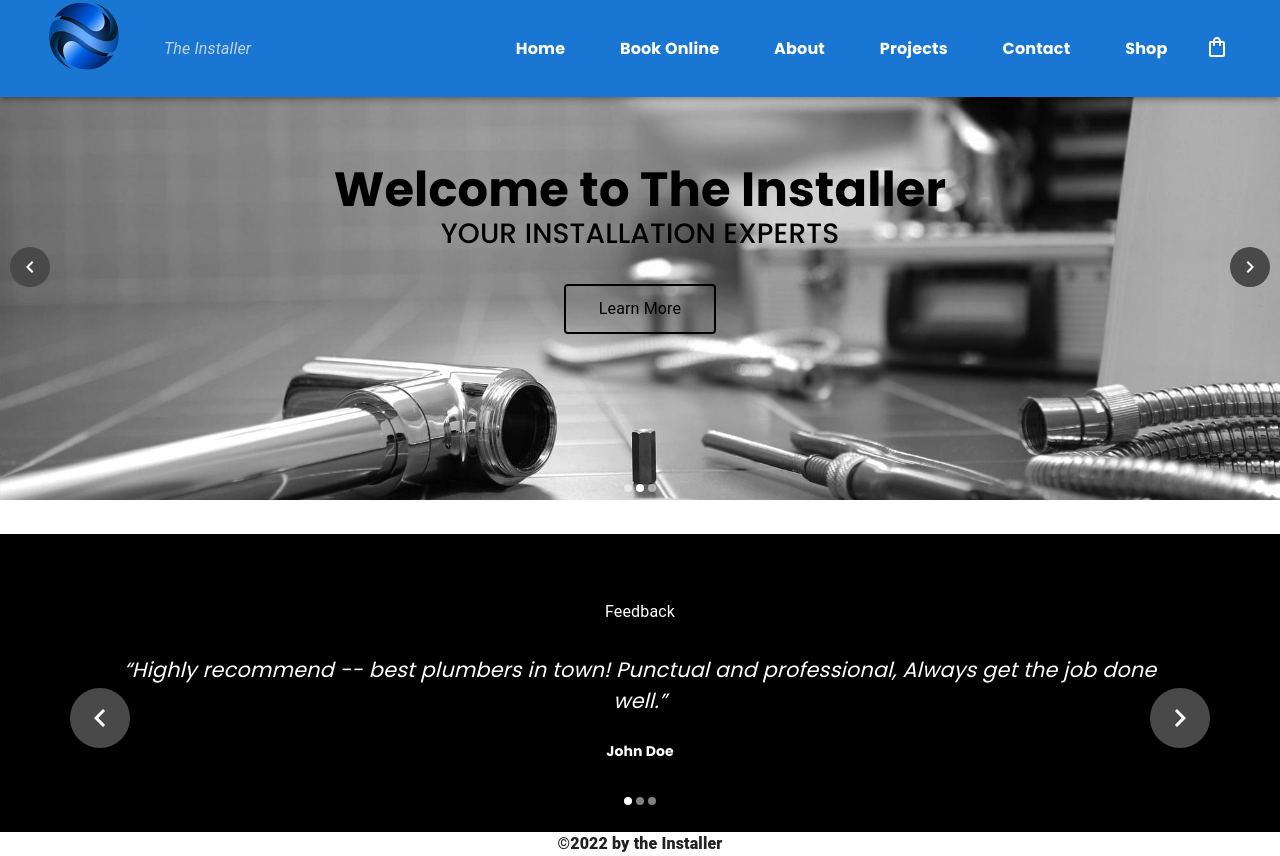
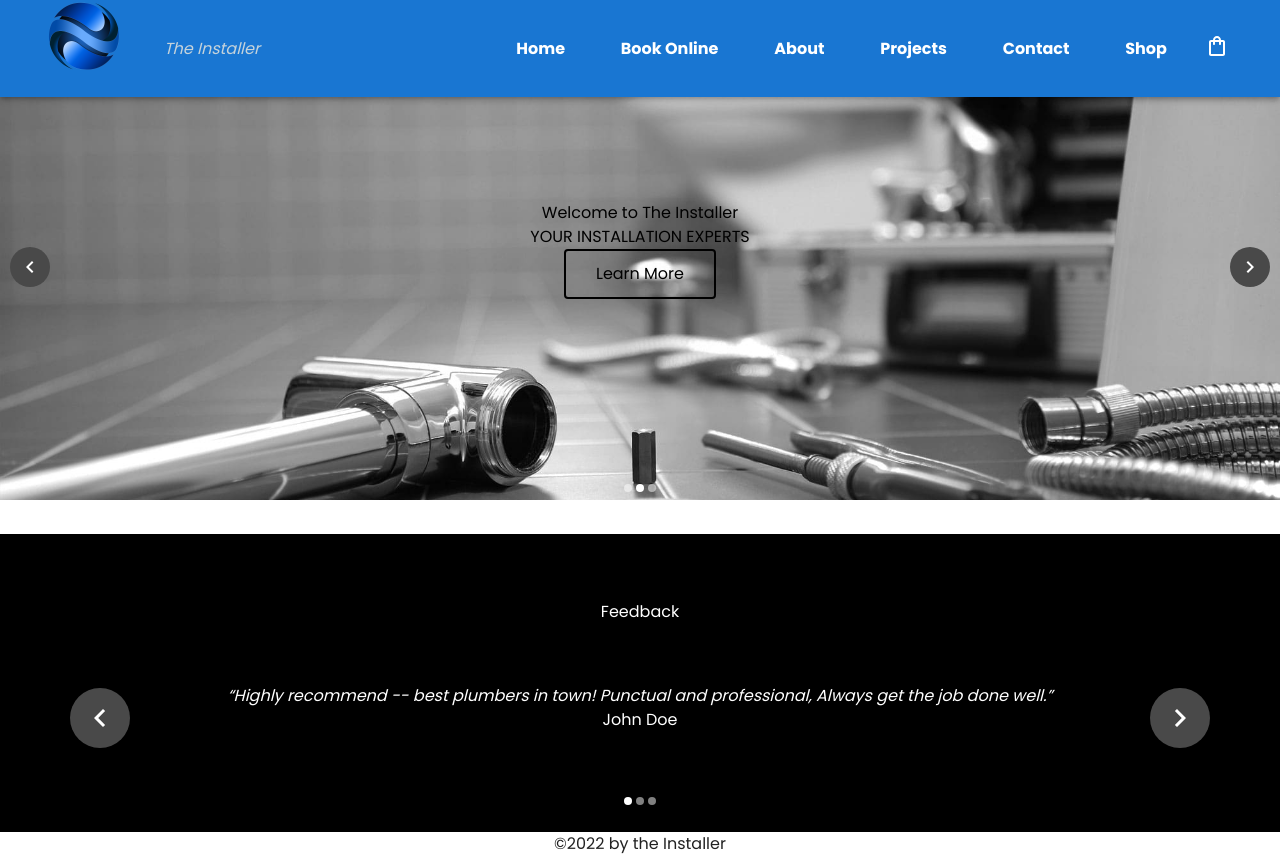
Before and after one commit to buddhathapa12/the-installer-front, a Next.js app: page / in a window 1280 px wide. Built offline with nearby package versions, Linux system fonts and the light colour scheme; a web font is replaced by a local one.

Commit message:
THIN-9 refactor: use theme to configure fontFamily for all typography

```diff
--- a/components/Feedback/index.styles.tsx
+++ b/components/Feedback/index.styles.tsx
@@ -1,6 +1,6 @@
 import { makeStyles } from "@mui/styles";
 
-const useStyles = makeStyles({
+const useStyles = makeStyles(() => ({
   carousel: {
     width: "100%",
     height: "100%",
@@ -23,7 +23,6 @@ const useStyles = makeStyles({
     fontWeight: 400,
     color: "white",
     fontStyle: "italic",
-    fontFamily: '"Poppins", Sans-serif',
     fontSize: "20.8px",
     lineHeight: 1.5,
     margin: "0px",
@@ -35,7 +34,6 @@ const useStyles = makeStyles({
     fontSize: "14px",
     lineHeight: 1.5,
     fontStyle: "normal",
-    fontFamily: '"Poppins", Sans-serif',
     margin: "0px",
     marginTop: "25px",
   },
@@ -60,6 +58,6 @@ const useStyles = makeStyles({
     backgroundColor: "transparent",
     transform: "scale3d(1.5,1.5,1.5)",
   },
-});
+}));
 
 export default useStyles;
--- a/components/Feedback/index.tsx
+++ b/components/Feedback/index.tsx
@@ -43,27 +43,10 @@ const FeedbackCarousel: NextPage<IFeedbackCarousel> = (props) => {
         {props.data.map((item, index) => {
           return (
             <Box key={index} className={styles.feedbackContainer} height={props.height}>
-              <Typography
-                className={styles.feedback}
-                style={{
-                  fontSize: "1.3rem",
-                  fontFamily: '"Poppins", Sans-serif',
-                }}
-                align="center"
-              >
+              <Typography className={styles.feedback} align="center">
                 {item.feedback}
               </Typography>
-              <Typography
-                className={styles.author}
-                style={{
-                  fontSize: "14px",
-                  fontWeight: 600,
-                  marginTop: "25px",
-                  fontFamily: '"Poppins", Sans-serif',
-                }}
-              >
-                {item.author}
-              </Typography>
+              <Typography className={styles.author}>{item.author}</Typography>
             </Box>
           );
         })}
--- a/components/ImageCarousel/imageCarousel.styles.tsx
+++ b/components/ImageCarousel/imageCarousel.styles.tsx
@@ -1,6 +1,6 @@
 import { makeStyles } from "@mui/styles";
 
-const useStyles = makeStyles({
+const useStyles = makeStyles(() => ({
   backgroundImage: {
     width: "100%",
     height: "100%",
@@ -24,7 +24,6 @@ const useStyles = makeStyles({
   },
 
   title: {
-    fontFamily: '"Poppins", Sans-serif',
     fontSize: "48px",
     fontWeight: 600,
     lineHeight: 1,
@@ -32,7 +31,6 @@ const useStyles = makeStyles({
   },
 
   description: {
-    fontFamily: '"Poppins", Sans-serif',
     fontSize: "28px",
     fontWeight: 500,
     lineHeight: 1.4,
@@ -84,6 +82,6 @@ const useStyles = makeStyles({
   navButtons: {
     backgroundColor: "transparent",
   },
-});
+}));
 
 export default useStyles;
--- a/components/ImageCarousel/index.tsx
+++ b/components/ImageCarousel/index.tsx
@@ -1,4 +1,4 @@
-import { Box } from "@mui/material";
+import { Box, Typography } from "@mui/material";
 import type { NextPage } from "next";
 import Link from "next/link";
 import Carousel from "react-material-ui-carousel";
@@ -52,8 +52,8 @@ const ImageCarousel: NextPage<IImageCarousel> = (props) => {
             }}
           >
             <Box className={styles.content}>
-              <p className={styles.title}>{item.title}</p>
-              <p className={styles.description}>{item.description}</p>
+              <Typography className={styles.title}>{item.title}</Typography>
+              <Typography className={styles.description}>{item.description}</Typography>
               <Box
                 className={`${styles.link} ${styles.learnMore} ${
                   index === 0 ? styles.borderWhite : styles.borderBlack
--- a/components/footer.tsx
+++ b/components/footer.tsx
@@ -1,9 +1,10 @@
+import { Typography } from "@mui/material";
 import React from "react";
 import useStyles from "../utils/footer.styles";
 
 const Footer = () => {
   const classes = useStyles();
-  return <div className={classes.footer}> &copy;2022 by the Installer</div>;
+  return <Typography className={classes.footer}> &copy;2022 by the Installer</Typography>;
 };
 
 export default Footer;
--- a/components/header.tsx
+++ b/components/header.tsx
@@ -1,4 +1,4 @@
-import { AppBar, CssBaseline, IconButton, Toolbar, Typography } from "@mui/material";
+import { AppBar, CssBaseline, Toolbar, Typography } from "@mui/material";
 import React, { useState, useEffect } from "react";
 import Image from "next/image";
 import Link from "next/link";
--- a/pages/_app.tsx
+++ b/pages/_app.tsx
@@ -4,7 +4,11 @@ import Layout from "../components/layout";
 import { useEffect } from "react";
 import { createTheme, ThemeProvider } from "@mui/material/styles";
 
-const theme = createTheme({});
+const theme = createTheme({
+  typography: {
+    fontFamily: '"Poppins", Sans-serif',
+  },
+});
 
 function MyApp({ Component, pageProps }: AppProps) {
   //this is done for instance reflection of changes in code into browser
--- a/pages/home/index.styles.tsx
+++ b/pages/home/index.styles.tsx
@@ -12,7 +12,6 @@ const useStyles = makeStyles(() => ({
   feedbackHeading: {
     color: "white",
     fontSize: "40px",
-    fontFamily: "'Poppins', Sans-serif",
     fontWeight: 600,
     height: 70,
     marginBottom: "10px",
--- a/utils/footer.styles.tsx
+++ b/utils/footer.styles.tsx
@@ -3,7 +3,7 @@ import { makeStyles } from "@mui/styles";
 const useStyles = makeStyles({
   footer: {
     textAlign: "center",
-    fontWeight: 900,
+    fontWeight: 400,
   },
 });
 
```
